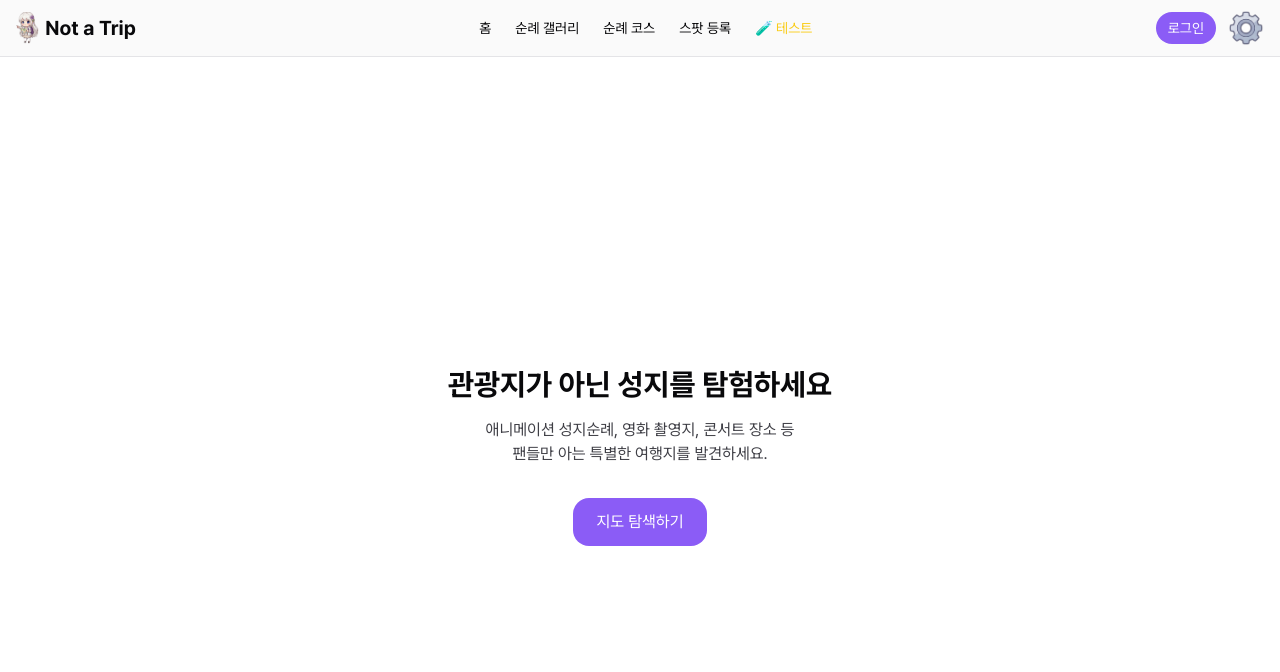
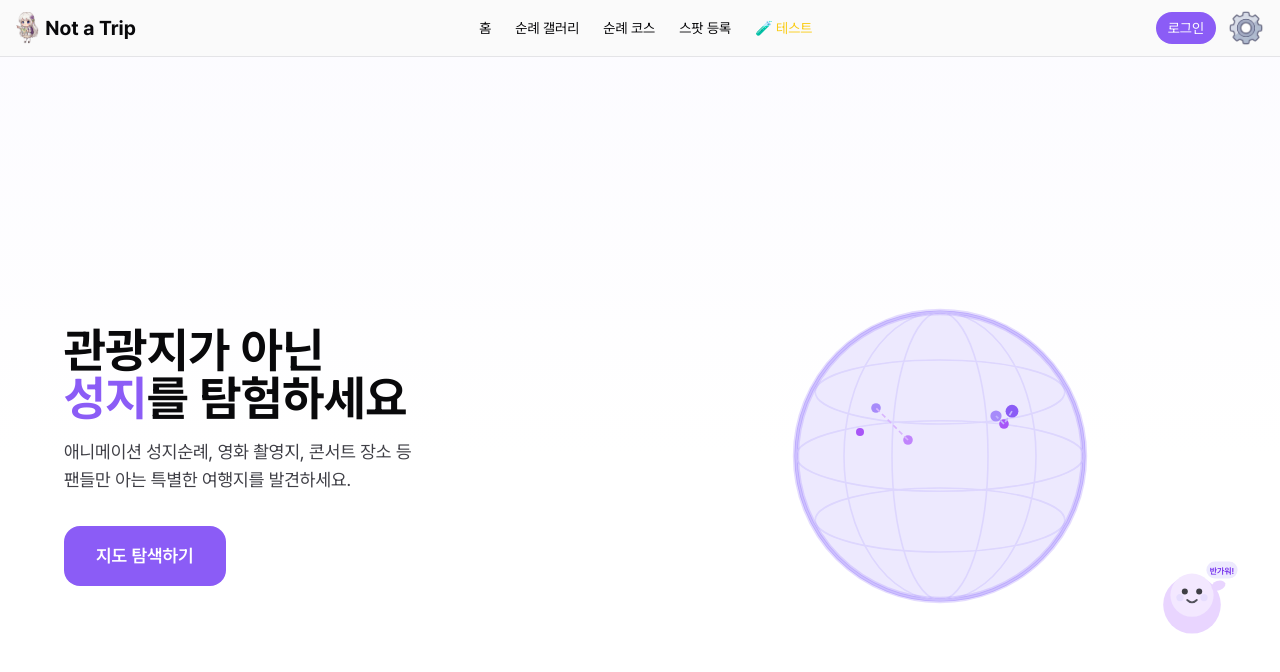
Before and after one commit to ppebble/not-a-trip, a Next.js app: page /welcome in a window 1280 px wide. Shown: the top 672 px of the page. Built offline with nearby package versions, Linux system fonts and the light colour scheme; no server answers.

Commit message:
feat: welcomePageClient에 heroSection 통합

```diff
--- a/src/components/landing/WelcomePageClient.tsx
+++ b/src/components/landing/WelcomePageClient.tsx
@@ -1,16 +1,18 @@
 'use client'
 
-import { useCallback, useEffect } from 'react'
-import { useRouter } from 'next/navigation'
+import { useEffect } from 'react'
+import { HeroSection } from './HeroSection'
+import { useDeviceCapability } from '@/hooks/useDeviceCapability'
+import { usePrefersReducedMotion } from '@/hooks/usePrefersReducedMotion'
 
 /**
- * 랜딩 페이지 클라이언트 컴포넌트 (스켈레톤)
- * 추후 HeroSection, StorytellingSection, SocialProofSection,
- * ConversionSection, FloatingCTA 등을 통합할 예정
- * Requirements: 1.8, 1.9
+ * 랜딩 페이지 클라이언트 컴포넌트
+ * 디바이스 능력 감지 후 각 섹션에 3D/2D 분기 props 전달
+ * Requirements: 1.8, 1.9, 5.2, 5.3
  */
 export function WelcomePageClient() {
-  const router = useRouter()
+  const { isHighEnd, isReady } = useDeviceCapability()
+  const reducedMotion = usePrefersReducedMotion()
 
   /** 페이지 이탈 시에도 has_visited 쿠키 설정 */
   useEffect(() => {
@@ -19,38 +21,38 @@ export function WelcomePageClient() {
     return () => window.removeEventListener('beforeunload', handleBeforeUnload)
   }, [])
 
-  /** CTA 클릭 시 has_visited 쿠키 설정 후 /map으로 이동 */
-  const handleExplore = useCallback(() => {
-    setHasVisitedCookie()
-    router.push('/map')
-  }, [router])
-
   return (
     <div className="min-h-screen bg-background">
-      {/* TODO: HeroSection */}
+      {/* 디바이스 감지 완료 전 스켈레톤 */}
+      {!isReady ? (
+        <HeroSkeleton />
+      ) : (
+        <HeroSection isHighEnd={isHighEnd} reducedMotion={reducedMotion} />
+      )}
+
       {/* TODO: StorytellingSection */}
       {/* TODO: SocialProofSection */}
       {/* TODO: ConversionSection */}
       {/* TODO: FloatingCTA */}
+    </div>
+  )
+}
 
-      {/* 임시 CTA — 추후 HeroSection으로 대체 */}
-      <section className="flex min-h-screen flex-col items-center justify-center px-4">
-        <h1 className="mb-4 text-3xl font-bold text-main-text">
-          관광지가 아닌 성지를 탐험하세요
-        </h1>
-        <p className="mb-8 text-center text-sub-text">
-          애니메이션 성지순례, 영화 촬영지, 콘서트 장소 등
-          <br />
-          팬들만 아는 특별한 여행지를 발견하세요.
-        </p>
-        <button
-          onClick={handleExplore}
-          className="rounded-lg bg-primary px-6 py-3 text-white transition-colors hover:bg-primary-600"
-        >
-          지도 탐색하기
-        </button>
-      </section>
-    </div>
+/** 디바이스 감지 중 표시할 히어로 스켈레톤 */
+function HeroSkeleton() {
+  return (
+    <section className="flex min-h-screen items-center justify-center bg-background px-4">
+      <div className="mx-auto flex w-full max-w-6xl flex-col items-center gap-8 lg:flex-row lg:gap-12">
+        <div className="flex flex-1 flex-col items-center gap-4 lg:items-start">
+          <div className="h-10 w-64 animate-pulse rounded-md bg-neutral-200 dark:bg-neutral-700" />
+          <div className="h-6 w-48 animate-pulse rounded-md bg-neutral-200 dark:bg-neutral-700" />
+          <div className="h-12 w-36 animate-pulse rounded-lg bg-neutral-200 dark:bg-neutral-700" />
+        </div>
+        <div className="flex flex-1 items-center justify-center">
+          <div className="h-64 w-64 animate-pulse rounded-full bg-neutral-200 dark:bg-neutral-700 md:h-80 md:w-80" />
+        </div>
+      </div>
+    </section>
   )
 }
 
```
